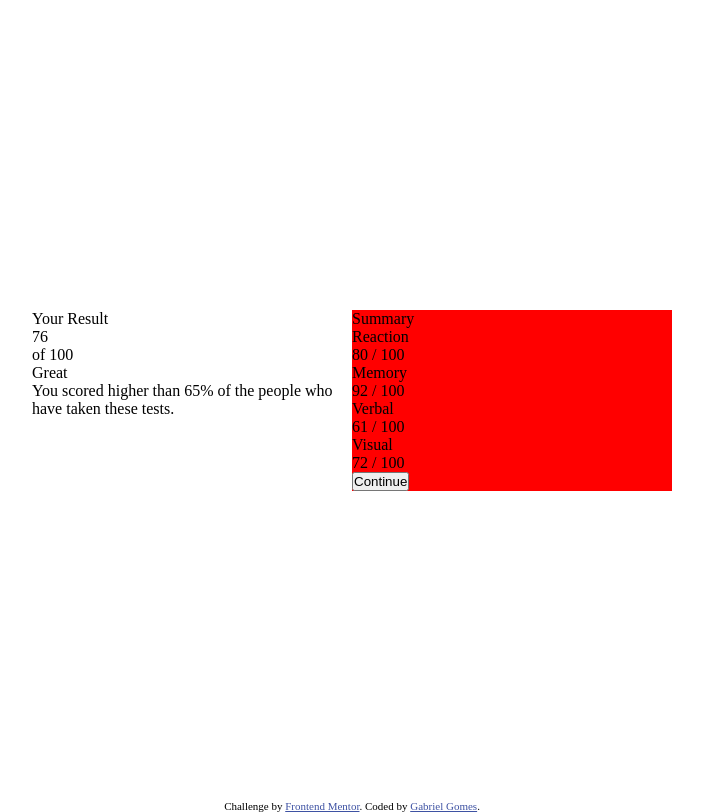
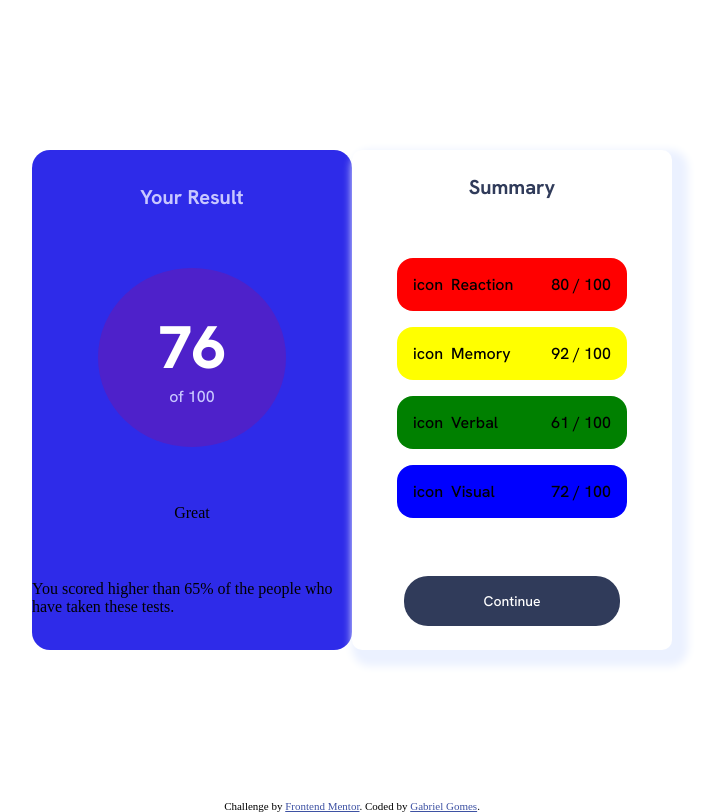
Before and after one commit to gomessgbr/result-summary, a plain HTML site: page index.html in a window 1280 px wide. Shown: the whole page, without its empty margins (288-1006 px from the left). Drawn offline with Linux system fonts and the light colour scheme.

Commit message:
style: summary area

```diff
--- a/index.html
+++ b/index.html
@@ -20,33 +20,45 @@
 <body>
   <div class="container">
     <div class="resultArea">
-      <p>Your Result</p>
+      <p class="title">Your Result</p>
       <div class="yourResultCircle">
-        <p>
+        <p class="avaregeOf100">
           76
         </p>
-        <p> of 100</p>
+        <p class="of100"> of 100</p>
       </div>
       <p>Great</p>
       <p>You scored higher than 65% of the people who have taken these tests.</p>
     </div>
     <div class="summaryArea">
-      <p>Summary</p>
+      <p class="summaryTitle">Summary</p>
       <div class="painelPointsArea">
-        <div>
-          <p>Reaction</p>
+        <div class="reactArea">
+          <div class="iconArea">
+            <p>icon</p>
+            <p>Reaction</p>
+          </div>
           <p>80 / 100</p>
         </div>
-        <div>
-          <p>Memory</p>
+        <div class="memoryArea">
+          <div class="iconArea">
+            <p>icon</p>
+            <p>Memory</p>
+          </div>
           <p>92 / 100</p>
         </div>
-        <div>
-          <p>Verbal</p>
+        <div class="verbalArea">
+          <div class="iconArea">
+            <p>icon</p>
+            <p>Verbal</p>
+          </div>
           <p>61 / 100</p>
         </div>
-        <div>
-          <p>Visual</p>
+        <div class="visualArea">
+          <div class="iconArea">
+            <p>icon</p>
+            <p>Visual</p>
+          </div>
           <p>72 / 100</p>
         </div>
       </div>
--- a/style.css
+++ b/style.css
@@ -26,17 +26,102 @@ span{
   min-height: 100dvh;
   place-content: center;
   grid-template-columns: repeat(4, 1fr);
-
+  grid-template-rows: 20px 500px 20px;
 }
 
 .resultArea{
-  background-color: #fff;
+  background-color:  hsl(241, 81%, 54%);
   grid-column: 2;
+  grid-row: 2;
+  padding: 20px 0;
+  border-radius: 18px;
+  display: grid;
+  place-items: center;
+  gap: 30px;
+}
+.title{
+  font-family: HankenGrotesk-Bold;
+  color: hsl(241, 100%, 89%);
+  font-size: 20px;
+}
+.yourResultCircle{
+  background-color: hsla(256, 72%, 46%, 1);
+  padding: 40px 60px;
+  border-radius: 50%;
+  display: grid;
+  place-items: center;
+}
+.avaregeOf100{
+  color: hsl(0, 0%, 100%);
+  font-family: HankenGrotesk-ExtraBold;
+  font-size: 60px;
+}
+.of100{
+  font-family: HankenGrotesk-Medium;
+  color: hsl(241, 100%, 89%);
 }
 
 .summaryArea{
+  background-color: hsl(0, 0%, 100%);
+  grid-column: 3;
+  grid-row: 2;
+  border-radius : 10px;
+  box-shadow: 8px 8px 8px 8px hsl(221, 100%, 96%);
+  display: grid;
+  place-items: center;
+}
+
+.summaryArea > button{
+  cursor: pointer;
+  background-color: hsl(224, 30%, 27%);
+  color: hsl(0, 0%, 100%);
+  font-family: HankenGrotesk-Medium;
+  font-size: 14px;
+  padding: 1rem 80px;
+  border-radius: 24px;
+  border: none;
+}
+
+.summaryTitle{
+  font-family: HankenGrotesk-Bold;
+  font-size: 20px;
+  color: hsl(224, 30%, 27%);
+}
+
+.painelPointsArea{
+  display: grid;
+  gap: 16px;
+  min-width: 250px;
+  padding: 10px;
+  font-family: HankenGrotesk-Medium;
+}
+
+.reactArea,
+.memoryArea,
+.verbalArea,
+.visualArea {
+  display: flex;
+  gap: 8px;
+  padding: 16px;
+  border-radius: 16px;
+  justify-content: space-between;
+}
+
+.reactArea{
   background-color: red;
-  grid-column: 3;
+}
+.iconArea{
+  display: flex;
+  gap: 8px;
+}
+.memoryArea{
+  background-color: yellow;
+}
+.verbalArea{
+  background-color: green;
+}
+.visualArea{
+  background-color: blue;
 }
 
 
```
